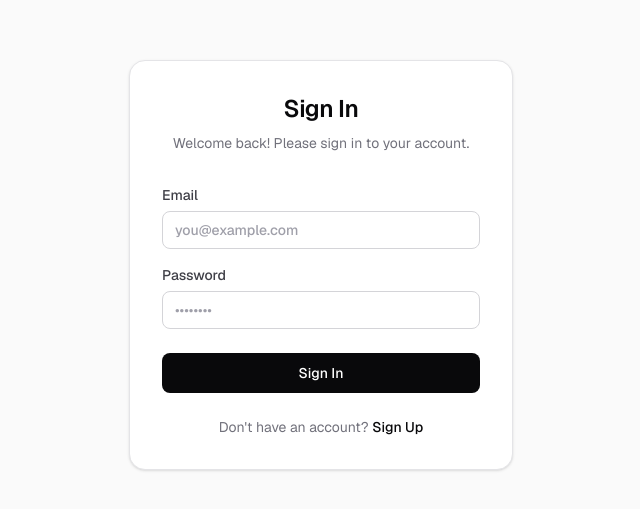
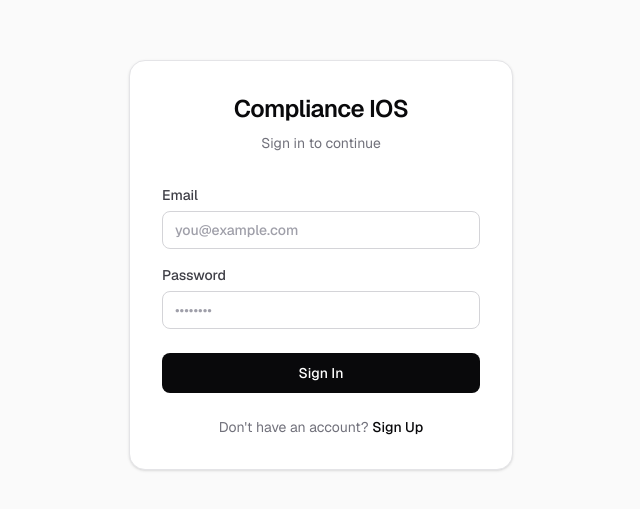
Before and after one commit to altamashhamsun/Quality-Management-System, a Next.js app: page / in a window 1280 px wide. Shown: the part 135-644 px from the top of the page, without its empty margins (319-959 px from the left). Built offline with nearby package versions, Linux system fonts and the light colour scheme.

Commit message:
Show Compliance IOS heading on page

```diff
--- a/app/page.tsx
+++ b/app/page.tsx
@@ -4,10 +4,10 @@ export default function SignIn() {
       <div className="w-full max-w-sm rounded-2xl border border-zinc-200 bg-white p-8 shadow-sm dark:border-white/10 dark:bg-zinc-900">
         <div className="mb-8 text-center">
           <h1 className="text-2xl font-semibold tracking-tight text-zinc-950 dark:text-zinc-50">
-            Sign In
+            Compliance IOS
           </h1>
           <p className="mt-2 text-sm text-zinc-500 dark:text-zinc-400">
-            Welcome back! Please sign in to your account.
+            Sign in to continue
           </p>
         </div>
         <form className="flex flex-col gap-4">
```
